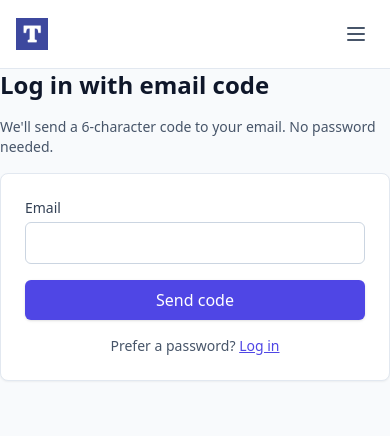
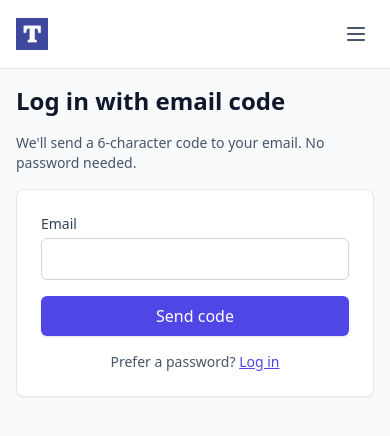
Before and after one commit to ndlbl/multi-platform, an Angular app in the folder angular/: page /login-otp in a window 390 px wide. Shown: the top 436 px of the page. Built offline with nearby package versions, Linux system fonts and the light colour scheme.

Commit message:
#015 modify a few layouts so they appear consitent
apply tailwind p-4 padding across layouts that were missing it, for a tidier mobile experience

```diff
--- a/angular/src/app/auth/login-with-otp/login-with-otp.component.html
+++ b/angular/src/app/auth/login-with-otp/login-with-otp.component.html
@@ -1,4 +1,4 @@
-<section class="mx-auto max-w-md">
+<section class="mx-auto max-w-md p-4">
   @if (step() === 'email') {
     <h2 class="mb-4 text-2xl font-semibold text-slate-900">Log in with email code</h2>
     <p class="mb-4 text-sm text-slate-600">
--- a/angular/src/app/auth/login/login.component.html
+++ b/angular/src/app/auth/login/login.component.html
@@ -1,4 +1,4 @@
-<section class="mx-auto max-w-md">
+<section class="mx-auto max-w-md p-4">
   <h2 class="mb-4 text-2xl font-semibold text-slate-900">Log in</h2>
 
   <form
--- a/angular/src/app/auth/register/register.component.html
+++ b/angular/src/app/auth/register/register.component.html
@@ -1,4 +1,4 @@
-<section class="mx-auto max-w-md">
+<section class="mx-auto max-w-md p-4">
   <h2 class="mb-4 text-2xl font-semibold text-slate-900">Register</h2>
 
   <form
--- a/angular/src/app/auth/verify-email/verify-email.component.html
+++ b/angular/src/app/auth/verify-email/verify-email.component.html
@@ -1,4 +1,4 @@
-<section class="mx-auto max-w-md">
+<section class="mx-auto max-w-md p-4">
   <h2 class="mb-4 text-2xl font-semibold text-slate-900">Verify your email</h2>
   <p class="mb-4 text-sm text-slate-600">
     Enter the 6-character code we sent. It's valid for 10 minutes.
```
